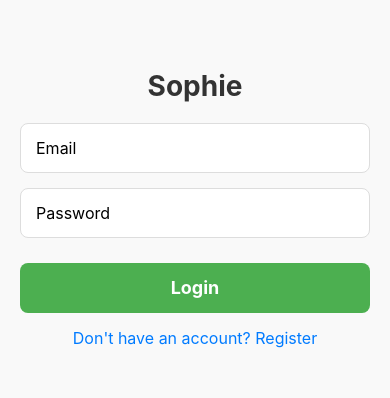
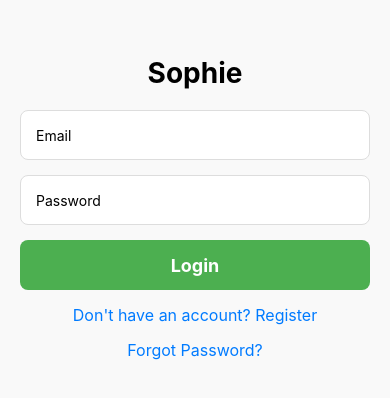
Before and after one commit to gautambrahmankar/Sofia, a React Native app: screen /Home in a window 390 px wide. Shown: the part 214-612 px from the top of the page. Built offline with nearby package versions, Linux system fonts and the light colour scheme.

Commit message:
New Project Added

```diff
--- a/App.tsx
+++ b/App.tsx
@@ -1,28 +1,13 @@
-/**
- * Sample React Native App
- * https://github.com/facebook/react-native
- *
- * @format
- */
+import React from 'react';
+import { NavigationContainer } from '@react-navigation/native';
+import AuthStack from './src/navigation/AuthStack'; // Navigation for Auth flow
 
-import React from 'react';
-import { SafeAreaView, StatusBar, StyleSheet } from 'react-native';
-import LoginScreen from './src/auth/LoginScreen'; // Adjust the path to LoginScreen
-
-function App(): React.JSX.Element {
-  const backgroundStyle = {
-    backgroundColor: '#f5f5f5', // Example background color
-    flex: 1, // Full-screen height
-  };
-
+const App = () => {
   return (
-    <SafeAreaView style={backgroundStyle}>
-      <StatusBar barStyle="dark-content" backgroundColor={backgroundStyle.backgroundColor} />
-      <LoginScreen />
-    </SafeAreaView>
+    <NavigationContainer>
+      <AuthStack />
+    </NavigationContainer>
   );
-}
-
-const styles = StyleSheet.create({});
+};
 
 export default App;
--- a/src/auth/ForgotPasswordScreen.tsx
+++ b/src/auth/ForgotPasswordScreen.tsx
@@ -0,0 +1,23 @@
+import React from 'react';
+import { View, Text, StyleSheet } from 'react-native';
+
+const ForgotPasswordScreen = () => {
+  return (
+    <View style={styles.container}>
+      <Text style={styles.text}>Forgot Password Screen</Text>
+    </View>
+  );
+};
+
+const styles = StyleSheet.create({
+  container: {
+    flex: 1,
+    justifyContent: 'center',
+    alignItems: 'center',
+  },
+  text: {
+    fontSize: 24,
+  },
+});
+
+export default ForgotPasswordScreen;
--- a/src/auth/LoginScreen.tsx
+++ b/src/auth/LoginScreen.tsx
@@ -1,24 +1,9 @@
-import React, {useState} from 'react';
-import {
-  View,
-  Text,
-  TextInput,
-  TouchableOpacity,
-  StyleSheet,
-  Alert,
-} from 'react-native';
+import React, { useState } from 'react';
+import { View, Text, TextInput, TouchableOpacity, StyleSheet } from 'react-native';
 
-const LoginScreen = () => {
+const LoginScreen = ({ navigation }) => {
   const [email, setEmail] = useState('');
   const [password, setPassword] = useState('');
-
-  const handleLogin = () => {
-    if (!email || !password) {
-      Alert.alert('Error', 'Please enter both email and password');
-    } else {
-      Alert.alert('Success', `Logged in with ${email}`);
-    }
-  };
 
   return (
     <View style={styles.container}>
@@ -26,23 +11,28 @@ const LoginScreen = () => {
       <TextInput
         style={styles.input}
         placeholder="Email"
+        value={email}
+        onChangeText={setEmail}
         keyboardType="email-address"
         autoCapitalize="none"
-        value={email}
-        onChangeText={setEmail}
       />
       <TextInput
         style={styles.input}
         placeholder="Password"
-        secureTextEntry
         value={password}
         onChangeText={setPassword}
+        secureTextEntry
       />
-      <TouchableOpacity style={styles.button} onPress={handleLogin}>
+      <TouchableOpacity
+        style={styles.button}
+        onPress={() => navigation.navigate('Main')}>
         <Text style={styles.buttonText}>Login</Text>
       </TouchableOpacity>
-      <TouchableOpacity onPress={() => Alert.alert('Navigate to Register')}>
+      <TouchableOpacity onPress={() => navigation.navigate('Register')}>
         <Text style={styles.link}>Don't have an account? Register</Text>
+      </TouchableOpacity>
+      <TouchableOpacity onPress={() => navigation.navigate('ForgotPassword')}>
+        <Text style={styles.link}>Forgot Password?</Text>
       </TouchableOpacity>
     </View>
   );
@@ -60,7 +50,6 @@ const styles = StyleSheet.create({
     fontWeight: 'bold',
     textAlign: 'center',
     marginBottom: 20,
-    color: '#333',
   },
   input: {
     height: 50,
@@ -70,7 +59,6 @@ const styles = StyleSheet.create({
     paddingHorizontal: 15,
     marginBottom: 15,
     backgroundColor: '#fff',
-    fontSize: 16,
   },
   button: {
     height: 50,
@@ -78,7 +66,6 @@ const styles = StyleSheet.create({
     justifyContent: 'center',
     alignItems: 'center',
     borderRadius: 8,
-    marginTop: 10,
   },
   buttonText: {
     color: '#fff',
--- a/src/auth/RegisterScreen.tsx
+++ b/src/auth/RegisterScreen.tsx
@@ -0,0 +1,23 @@
+import React from 'react';
+import { View, Text, StyleSheet } from 'react-native';
+
+const RegisterScreen = () => {
+  return (
+    <View style={styles.container}>
+      <Text style={styles.text}>Register Screen</Text>
+    </View>
+  );
+};
+
+const styles = StyleSheet.create({
+  container: {
+    flex: 1,
+    justifyContent: 'center',
+    alignItems: 'center',
+  },
+  text: {
+    fontSize: 24,
+  },
+});
+
+export default RegisterScreen;
--- a/src/containers/HomeScreen.tsx
+++ b/src/containers/HomeScreen.tsx
@@ -0,0 +1,23 @@
+import React from 'react';
+import { View, Text, StyleSheet } from 'react-native';
+
+const HomeScreen = () => {
+  return (
+    <View style={styles.container}>
+      <Text style={styles.text}>Home Screen</Text>
+    </View>
+  );
+};
+
+const styles = StyleSheet.create({
+  container: {
+    flex: 1,
+    justifyContent: 'center',
+    alignItems: 'center',
+  },
+  text: {
+    fontSize: 24,
+  },
+});
+
+export default HomeScreen;
--- a/src/containers/ProfileScreen.tsx
+++ b/src/containers/ProfileScreen.tsx
@@ -0,0 +1,23 @@
+import React from 'react';
+import { View, Text, StyleSheet } from 'react-native';
+
+const ProfileScreen = () => {
+  return (
+    <View style={styles.container}>
+      <Text style={styles.text}>Profile Screen</Text>
+    </View>
+  );
+};
+
+const styles = StyleSheet.create({
+  container: {
+    flex: 1,
+    justifyContent: 'center',
+    alignItems: 'center',
+  },
+  text: {
+    fontSize: 24,
+  },
+});
+
+export default ProfileScreen;
--- a/src/containers/SettingsScreen.tsx
+++ b/src/containers/SettingsScreen.tsx
@@ -0,0 +1,23 @@
+import React from 'react';
+import { View, Text, StyleSheet } from 'react-native';
+
+const SettingsScreen = () => {
+  return (
+    <View style={styles.container}>
+      <Text style={styles.text}>Settings Screen</Text>
+    </View>
+  );
+};
+
+const styles = StyleSheet.create({
+  container: {
+    flex: 1,
+    justifyContent: 'center',
+    alignItems: 'center',
+  },
+  text: {
+    fontSize: 24,
+  },
+});
+
+export default SettingsScreen;
--- a/src/navigation/AuthStack.tsx
+++ b/src/navigation/AuthStack.tsx
@@ -0,0 +1,21 @@
+import React from 'react';
+import { createStackNavigator } from '@react-navigation/stack';
+import LoginScreen from '../auth/LoginScreen';
+import RegisterScreen from '../auth/RegisterScreen';
+import ForgotPasswordScreen from '../auth/ForgotPasswordScreen';
+import MainStack from './MainStack'; // Navigation for main app screens
+
+const Stack = createStackNavigator();
+
+const AuthStack = () => {
+  return (
+    <Stack.Navigator>
+      <Stack.Screen name="Login" component={LoginScreen} options={{ headerShown: false }} />
+      <Stack.Screen name="Register" component={RegisterScreen} />
+      <Stack.Screen name="ForgotPassword" component={ForgotPasswordScreen} />
+      <Stack.Screen name="Main" component={MainStack} options={{ headerShown: false }} />
+    </Stack.Navigator>
+  );
+};
+
+export default AuthStack;
--- /dev/null
+++ b/src/navigation/MainStack.tsx
@@ -0,0 +1,19 @@
+import React from 'react';
+import { createStackNavigator } from '@react-navigation/stack';
+import HomeScreen from '../containers/HomeScreen';
+import ProfileScreen from '../containers/ProfileScreen';
+import SettingsScreen from '../containers/SettingsScreen';
+
+const Stack = createStackNavigator();
+
+const MainStack = () => {
+  return (
+    <Stack.Navigator>
+      <Stack.Screen name="Home" component={HomeScreen} />
+      <Stack.Screen name="Profile" component={ProfileScreen} />
+      <Stack.Screen name="Settings" component={SettingsScreen} />
+    </Stack.Navigator>
+  );
+};
+
+export default MainStack;
```
Also changed, not shown: package.json (+9 -1 lines), 4 other files (tests, documents, lock files or other folders).
